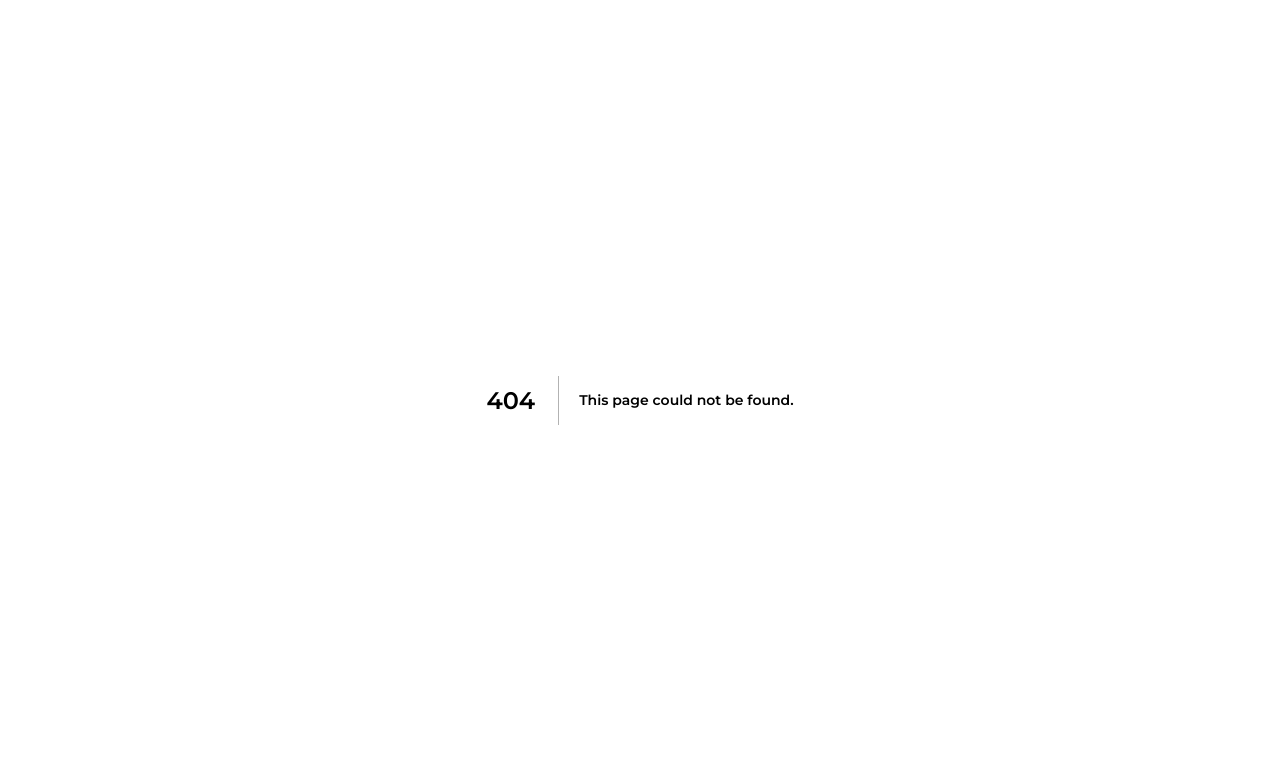
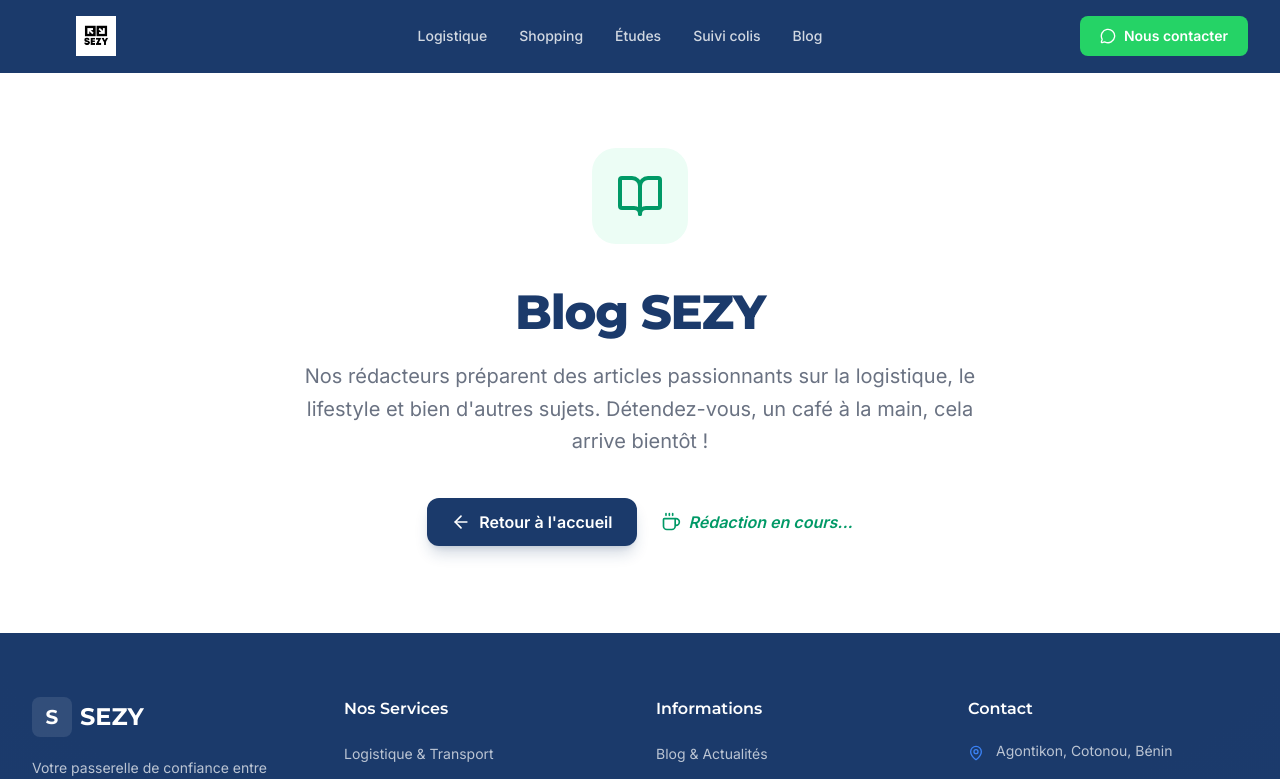
Before and after one commit to AresGn/sezy, a Next.js app: page /blog in a window 1280 px wide. Before the commit this address had no page. Shown: the top 779 px of the page. Built offline with nearby package versions, Linux system fonts and the light colour scheme.

Commit message:
feat(public): add placeholder pages for shopping, etudes and blog

```diff
--- /dev/null
+++ b/src/app/(public)/blog/page.tsx
@@ -0,0 +1,35 @@
+import { BookOpen, Coffee, ArrowLeft } from 'lucide-react'
+import Link from 'next/link'
+
+export default function BlogPage() {
+  return (
+    <div className="min-h-[70vh] flex flex-col items-center justify-center px-4 py-20 text-center">
+      <div className="mb-8 inline-flex items-center justify-center w-24 h-24 rounded-3xl bg-emerald-50 text-emerald-600 animate-bounce">
+        <BookOpen size={48} />
+      </div>
+
+      <h1 className="text-4xl md:text-5xl font-extrabold text-sezy-navy mb-6 font-heading tracking-tight">
+        Blog SEZY
+      </h1>
+
+      <p className="text-xl text-gray-500 max-w-2xl mx-auto mb-10 leading-relaxed">
+        Nos rédacteurs préparent des articles passionnants sur la logistique, le lifestyle et bien
+        d'autres sujets. Détendez-vous, un café à la main, cela arrive bientôt !
+      </p>
+
+      <div className="flex flex-col sm:flex-row gap-6 justify-center items-center">
+        <Link
+          href="/"
+          className="inline-flex items-center px-6 py-3 rounded-xl bg-sezy-navy text-white font-semibold hover:bg-sezy-dark transition-all duration-300 shadow-lg shadow-sezy-navy/20 active:scale-95"
+        >
+          <ArrowLeft className="mr-2 h-5 w-5" />
+          Retour à l'accueil
+        </Link>
+        <div className="flex items-center gap-2 text-emerald-600 font-semibold italic">
+          <Coffee size={20} />
+          <span>Rédaction en cours...</span>
+        </div>
+      </div>
+    </div>
+  )
+}
--- /dev/null
+++ b/src/app/(public)/etudes/page.tsx
@@ -0,0 +1,34 @@
+import { GraduationCap, Sparkles, ArrowLeft } from 'lucide-react'
+import Link from 'next/link'
+
+export default function EtudesPage() {
+  return (
+    <div className="min-h-[70vh] flex flex-col items-center justify-center px-4 py-20 text-center bg-gradient-to-b from-white to-gray-50">
+      <div className="mb-8 inline-flex items-center justify-center w-24 h-24 rounded-3xl bg-blue-50 text-blue-600 animate-pulse">
+        <GraduationCap size={48} />
+      </div>
+
+      <h1 className="text-4xl md:text-5xl font-extrabold text-sezy-navy mb-6 font-heading tracking-tight text-balance">
+        Études en Europe & Accompagnement
+      </h1>
+
+      <p className="text-xl text-gray-500 max-w-2xl mx-auto mb-10 leading-relaxed">
+        Nous préparons un service complet d'accompagnement pour vos projets d'études à l'étranger.
+        Cette page est actuellement en cours de développement.
+      </p>
+
+      <div className="flex flex-col sm:flex-row gap-4 justify-center items-center">
+        <Link
+          href="/"
+          className="inline-flex items-center px-6 py-3 rounded-xl bg-sezy-navy text-white font-semibold hover:bg-sezy-dark transition-all duration-300 shadow-lg shadow-sezy-navy/20 active:scale-95"
+        >
+          <ArrowLeft className="mr-2 h-5 w-5" />
+          Retour à l'accueil
+        </Link>
+        <span className="flex items-center text-blue-600 font-medium bg-blue-50 px-4 py-2 rounded-full border border-blue-100">
+          <Sparkles className="mr-2 h-4 w-4" /> Bientôt disponible
+        </span>
+      </div>
+    </div>
+  )
+}
--- /dev/null
+++ b/src/app/(public)/shopping/page.tsx
@@ -0,0 +1,34 @@
+import { Construction, ArrowLeft } from 'lucide-react'
+import Link from 'next/link'
+
+export default function ShoppingPage() {
+  return (
+    <div className="min-h-[70vh] flex flex-col items-center justify-center px-4 py-20 text-center">
+      <div className="mb-8 inline-flex items-center justify-center w-24 h-24 rounded-3xl bg-sezy-gold/10 text-sezy-gold animate-bounce">
+        <Construction size={48} />
+      </div>
+
+      <h1 className="text-4xl md:text-5xl font-extrabold text-sezy-navy mb-6 font-heading tracking-tight">
+        Shopping SEZY
+      </h1>
+
+      <p className="text-xl text-gray-500 max-w-2xl mx-auto mb-10 leading-relaxed font-sans">
+        Notre boutique en ligne est actuellement en cours de développement. Revenez bientôt pour
+        découvrir une sélection exclusive de produits bien-être et accessoires.
+      </p>
+
+      <div className="flex flex-col sm:flex-row gap-4 justify-center items-center">
+        <Link
+          href="/"
+          className="inline-flex items-center px-6 py-3 rounded-xl bg-sezy-navy text-white font-semibold hover:bg-sezy-dark transition-all duration-300 shadow-lg shadow-sezy-navy/20 active:scale-95"
+        >
+          <ArrowLeft className="mr-2 h-5 w-5" />
+          Retour à l'accueil
+        </Link>
+        <div className="text-sm font-medium px-4 py-2 rounded-full bg-gray-100 text-gray-600 border border-gray-200">
+          🚧 Arrivée prévue : Prochainement
+        </div>
+      </div>
+    </div>
+  )
+}
```
